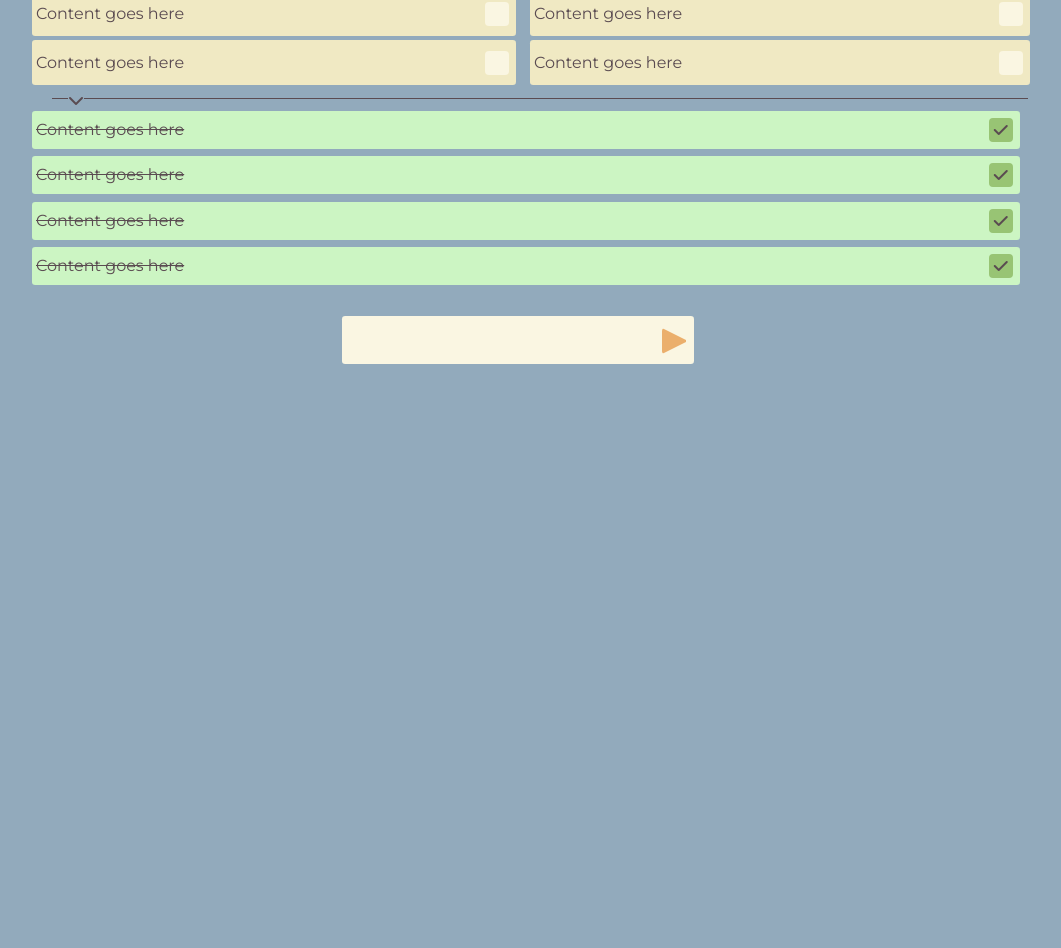
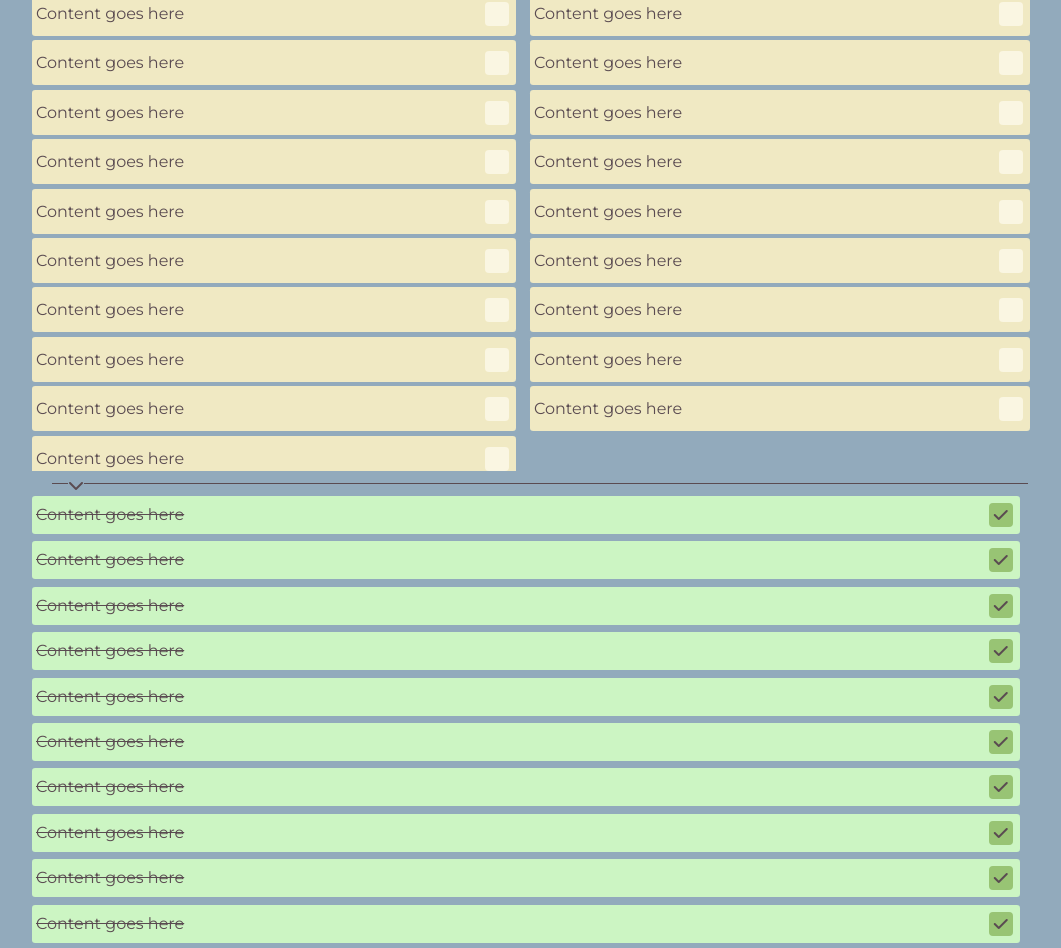
Before and after one commit to emilchr/done-yet-ng, an Angular app: page / in a window 1280 px wide. Shown: the part 208-1156 px from the top of the page, without its empty margins (102-1163 px from the left). Before the commit the page ends 800 px from the top, so only its background shows below. Built offline with nearby package versions, Linux system fonts and the light colour scheme.

Commit message:
Overflow issue fixed.

```diff
--- a/src/app/components/todo-list/todo-list.component.css
+++ b/src/app/components/todo-list/todo-list.component.css
@@ -4,6 +4,10 @@
   flex-direction: column;
   width: 99.6%;
   word-wrap: break-word;
+  .todoUncompleted {
+    overflow: auto;
+    max-height: 30rem;
+  }
 }
 .todoList span {
   padding: 0 0.25em;
@@ -77,7 +81,6 @@ hr {
   }
   .todoUncompleted {
     max-height: 30rem;
-    overflow-y: auto;
     display: grid;
 
     grid-template-areas: 'row row';
--- a/src/app/components/todo-list/todo-list.component.html
+++ b/src/app/components/todo-list/todo-list.component.html
@@ -1,5 +1,20 @@
 <div class="todoList">
   <div class="todoUncompleted">
+    <app-todo-item />
+    <app-todo-item />
+    <app-todo-item />
+    <app-todo-item />
+    <app-todo-item />
+    <app-todo-item />
+    <app-todo-item />
+    <app-todo-item />
+    <app-todo-item />
+    <app-todo-item />
+    <app-todo-item />
+    <app-todo-item />
+    <app-todo-item />
+    <app-todo-item />
+    <app-todo-item />
     <app-todo-item />
     <app-todo-item />
     <app-todo-item />
@@ -12,6 +27,15 @@
       <app-todo-item />
       <app-todo-item />
       <app-todo-item />
+      <app-todo-item />
+      <app-todo-item />
+      <app-todo-item />
+      <app-todo-item />
+      <app-todo-item />
+      <app-todo-item />
+      <app-todo-item />
+      <app-todo-item />
+      <app-todo-item />
     </div>
   </div>
 </div>
--- a/src/app/components/user-input/user-input.component.css
+++ b/src/app/components/user-input/user-input.component.css
@@ -6,7 +6,7 @@
   padding: 0.5em 1em;
   justify-content: center;
   width: 100%;
-  min-width: 24rem;
+  min-width: 34rem;
 }
 
 input {
```
